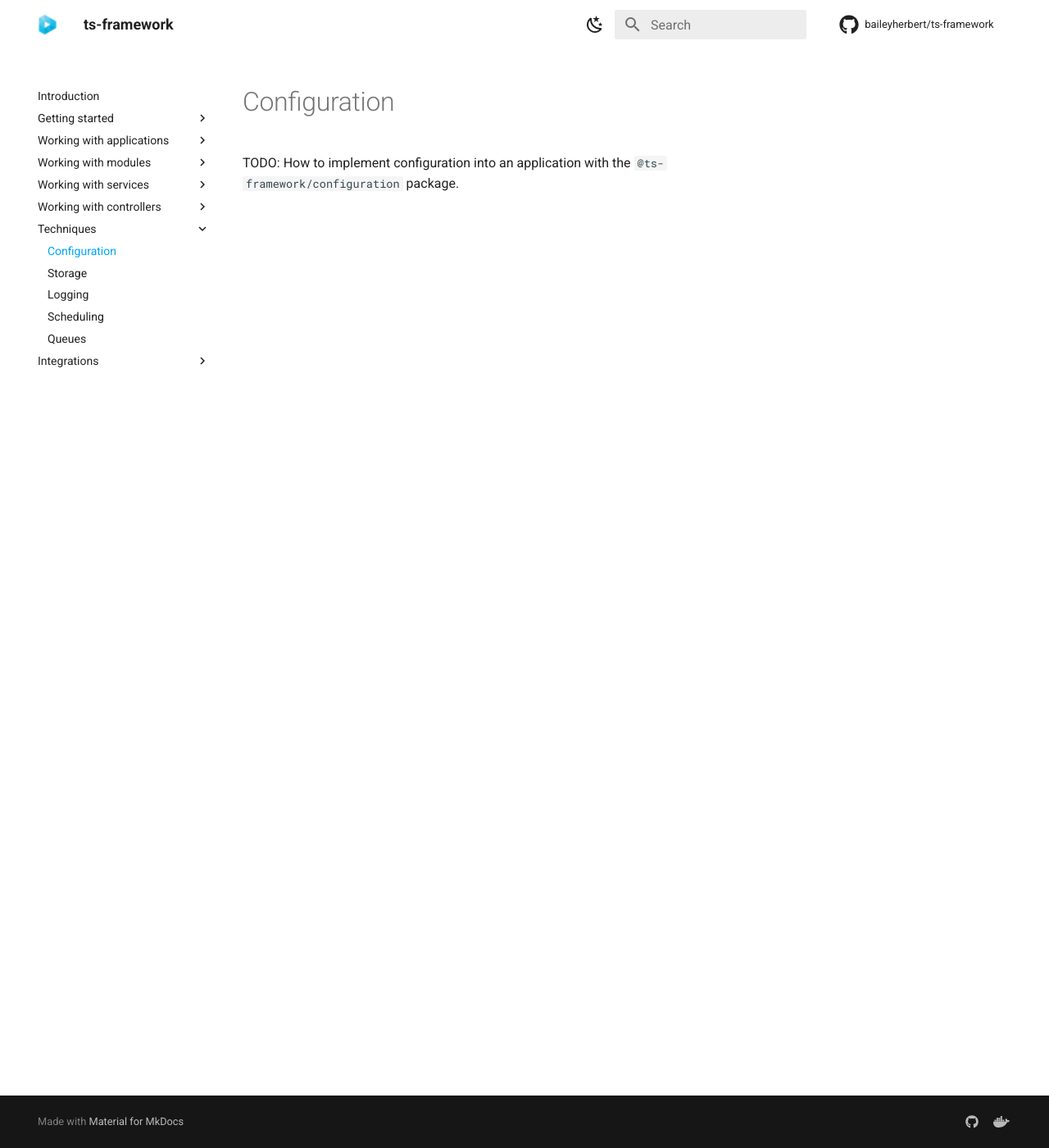
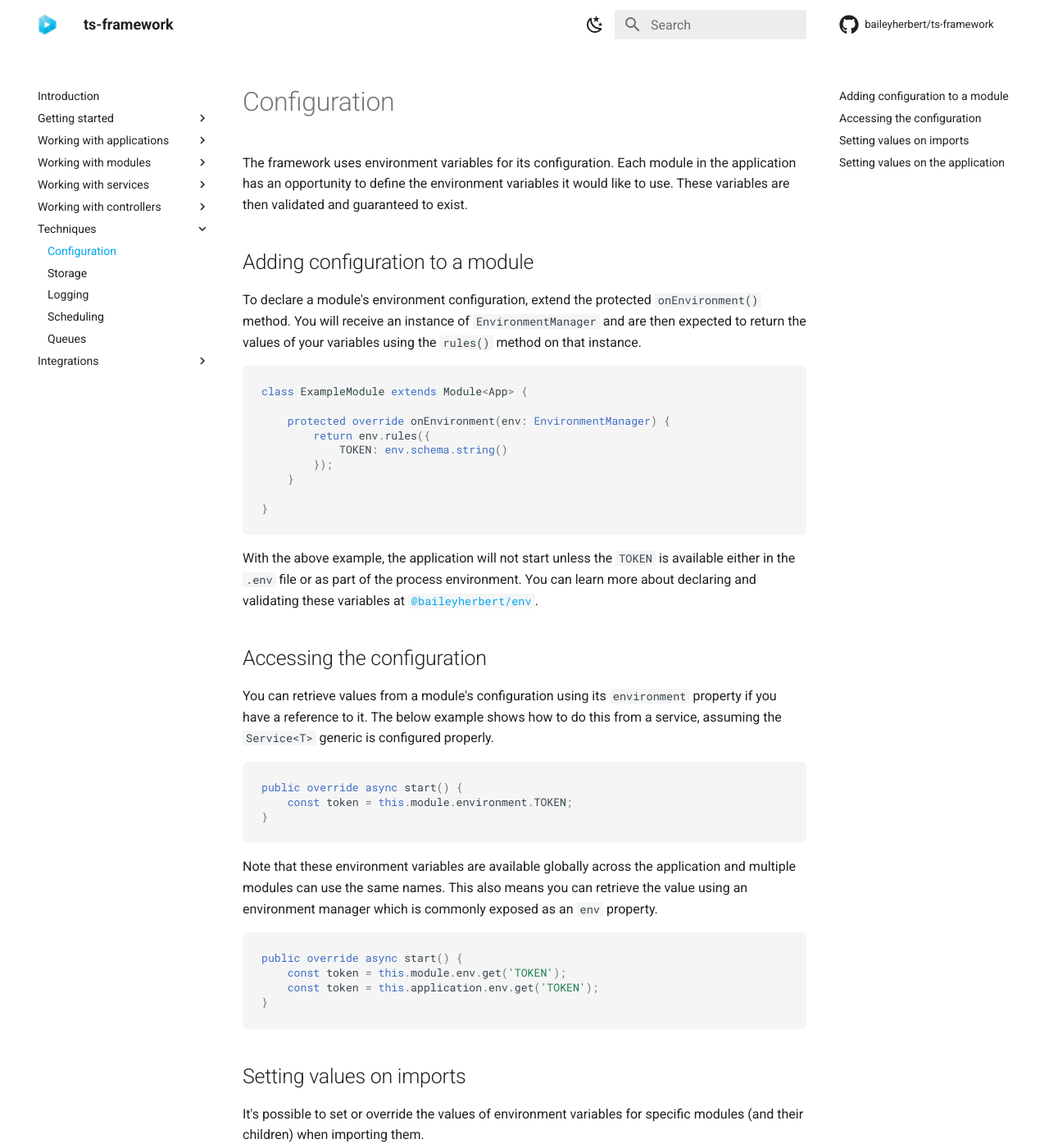
Before and after one commit to ts-framework/framework, an MkDocs documentation site: the page built from docs/techniques/configuration.md, in a window 1280 px wide and 1400 px high. Shown: the whole window at 82% size. Built offline with MkDocs 1.6.1 and Material for MkDocs 9.7.7, drawn with Linux system fonts in a browser that asks for light colours; the version menu is left out; some of the changed text lies outside the part shown.

Commit message:
Add the configuration documentation

````diff
--- a/docs/techniques/configuration.md
+++ b/docs/techniques/configuration.md
@@ -1,3 +1,88 @@
 # Configuration
 
-TODO: How to implement configuration into an application with the `@ts-framework/configuration` package.
+The framework uses environment variables for its configuration. Each module in the application has an opportunity to
+define the environment variables it would like to use. These variables are then validated and guaranteed to exist.
+
+## Adding configuration to a module
+
+To declare a module's environment configuration, extend the protected `onEnvironment()` method. You will receive an
+instance of `EnvironmentManager` and are then expected to return the values of your variables using the `rules()`
+method on that instance.
+
+```ts
+class ExampleModule extends Module<App> {
+
+	protected override onEnvironment(env: EnvironmentManager) {
+		return env.rules({
+			TOKEN: env.schema.string()
+		});
+	}
+
+}
+```
+
+With the above example, the application will not start unless the `TOKEN` is available either in the `.env` file or as
+part of the process environment. You can learn more about declaring and validating these variables at
+[`@baileyherbert/env`](https://github.com/baileyherbert/env).
+
+## Accessing the configuration
+
+You can retrieve values from a module's configuration using its `environment` property if you have a reference to it.
+The below example shows how to do this from a service, assuming the `Service<T>` generic is configured properly.
+
+```ts
+public override async start() {
+	const token = this.module.environment.TOKEN;
+}
+```
+
+Note that these environment variables are available globally across the application and multiple modules can use the
+same names. This also means you can retrieve the value using an environment manager which is commonly exposed as an
+`env` property.
+
+```ts
+public override async start() {
+	const token = this.module.env.get('TOKEN');
+	const token = this.application.env.get('TOKEN');
+}
+```
+
+## Setting values on imports
+
+It's possible to set or override the values of environment variables for specific modules (and their children) when
+importing them.
+
+```ts
+export class App extends Application {
+
+	public constructor() {
+		super({
+			imports: [
+				ExampleModule.withEnvironment({
+					TOKEN: 'Sets or overrides the value'
+				})
+			]
+		});
+	}
+
+}
+```
+
+In these cases, the module's `environment` and `env` properties will see the overridden value, but the rest of the
+application will not. This makes it great for module-specific configuration, and the values can be any type!
+
+Note that these custom values remain subject to validation by the imported module or its children via their
+`onEnvironment()` methods.
+
+## Setting values on the application
+
+When starting or attaching the application, you have an opportunity to set or override its environment variables
+without affecting the rest of the application (or other instances of the framework).
+
+```ts
+app.start({
+	environment: {
+		TOKEN: 'Sets or overrides the value'
+	}
+});
+```
````
